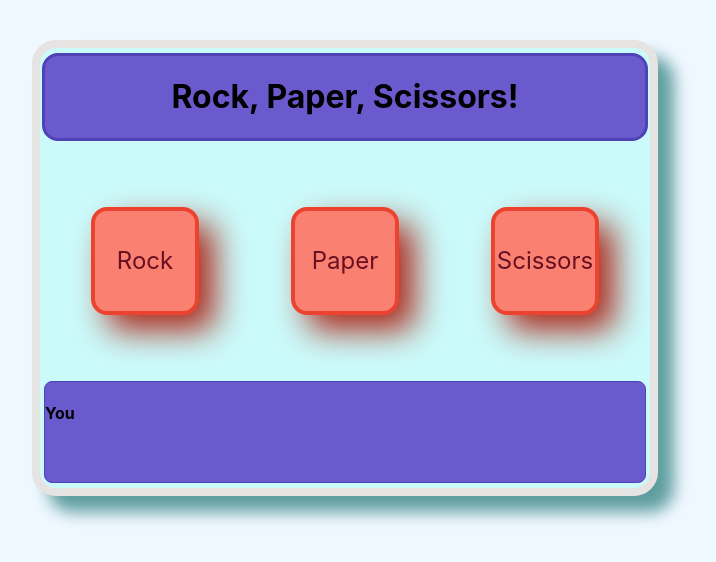
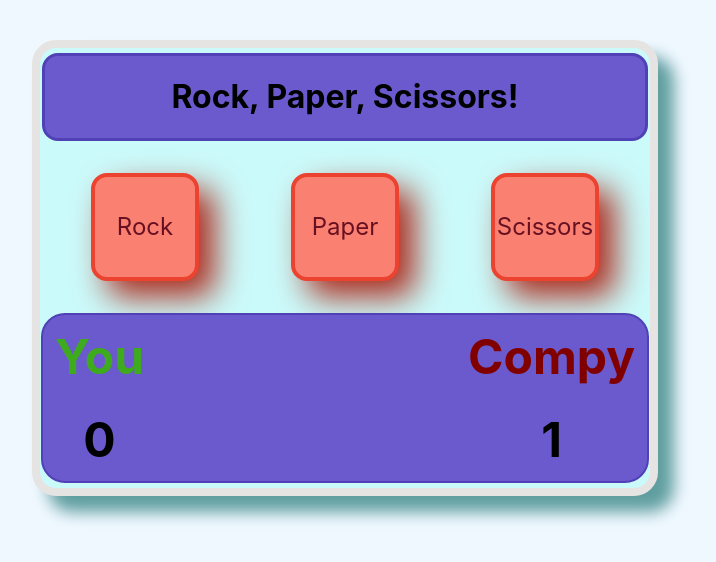
Before and after one commit to Talon-Dechert/rock-paper-scissors, a plain HTML site: page index.html in a window 1280 px wide. Both pictures are taken after a click on the item "Rock". Shown: the whole page, without its empty margins (295-1011 px from the left). Drawn offline with Linux system fonts and the light colour scheme.

Commit message:
Add UI score trackers

```diff
--- a/index.html
+++ b/index.html
@@ -26,14 +26,30 @@
             </li>
         </ul>
     </div>
-    <div class="result">
+    <div class="result updated">
         <h3 id="Result">
             Choose your weapon!
         </h3>
         <div id="fightTime" class="battle hidden">
-            <h4 id="playerTitle" class="playerTitle">
-                You
-            </h4>
+            <div id="player" class="battleLeft">
+                <h4 class="playerTitle">
+                    You
+                </h4>
+                <h4 id="playerScore" class="score">
+                    0
+                </h4>
+            </div>
+            <div id="warzone" class="battleField">
+
+            </div>
+            <div id="compy" class="battleRight">
+                <h4 class="compTitle">
+                    Compy
+                </h4>
+                <h4 id="compScore" class="score">
+                    0
+                </h4>
+            </div>
         </div>
     </div>
 </div>
--- a/script.js
+++ b/script.js
@@ -64,6 +64,8 @@ function game() {
     const resultH3 = document.querySelector('#Result');
     const battleDiv = document.querySelector('#fightTime');
     const resultDiv = document.querySelector('.result');
+    const playerScoreDisplay = document.querySelector('#playerScore');
+    const compScoreDisplay = document.querySelector('#compScore');
 
 
     buttChoices.forEach(choice => choice.addEventListener('click', (e) => {
@@ -82,7 +84,7 @@ function game() {
 
         if (battleDiv.getAttribute('class') == 'battle hidden'){
             resultH3.classList.add('hidden');
-            resultDiv.classList.add('updated');
+            resultDiv.classList.remove('updated');
             battleDiv.setAttribute('class', 'battle');
         };
 
@@ -97,7 +99,11 @@ function game() {
         };
 
         console.log(result);
-        console.log(`Your score is ${playerScore}! \nComputer score is ${computerScore}!`);
+
+        playerScoreDisplay.textContent = `${playerScore}`;
+        compScoreDisplay.textContent = `${computerScore}`;
+
+        // console.log(`Your score is ${playerScore}! \nComputer score is ${computerScore}!`);
 
     }));
 
--- a/style.css
+++ b/style.css
@@ -66,7 +66,6 @@ body {
 }
 
 .result {
-    display: flex;
     min-width: 600px;
     min-height: 100px;
     border: 0.05em solid rgb(80, 65, 182);
@@ -74,15 +73,42 @@ body {
     background-color: slateblue;
     margin: 5px;
     transition: 0.2s;
-    justify-content: center;
     font-size: 3em;
 }
 
 .updated {
-    justify-content: flex-start;
+    display: flex;
+    justify-content: center;
+}
+
+.battle {
     font-size: 1em;
+    display: flex;
+    /* flex-direction: column; */
+    justify-content: space-between;
+    align-items: center;
+    flex-shrink: 1;
 }
 
 .hidden {
     display: none;
 }
+
+.playerTitle {
+    color:rgb(62, 170, 29);
+}
+
+.compTitle {
+    color: maroon;
+}
+
+.battleField {
+    width: 300px;
+}
+
+h4 {
+    margin-block-start: 0;
+    margin-block-end: 0;
+    text-align: center;
+    padding: 0.25em;
+}
```
